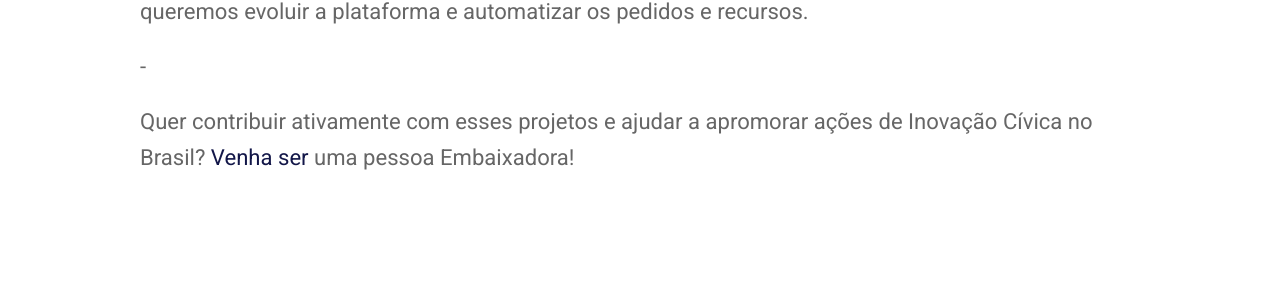
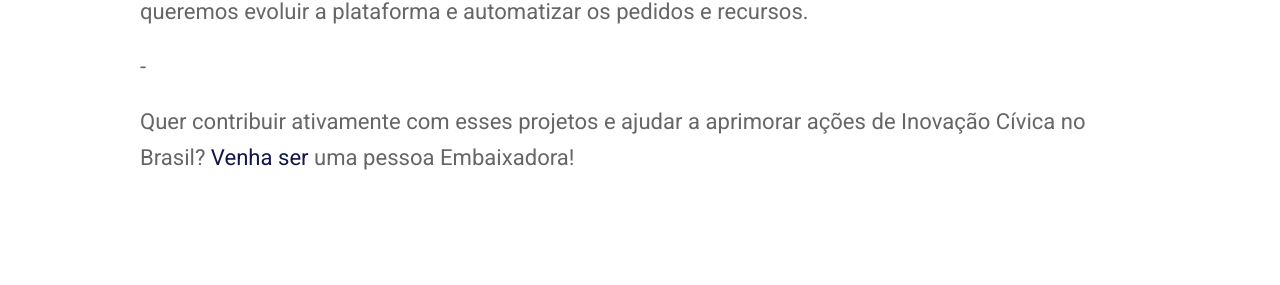
Before and after one commit to okfn-brasil/embaixadoras, a Jekyll site: the page built from _posts/2020-03-23-convocatoria-2-ciclo-2.md, in a window 1280 px wide and 900 px high, scrolled down 1780 px. Shown: the part 151-436 px from the top of the window. Built offline with Jekyll 4.4.1, drawn with Linux system fonts in a browser that asks for light colours; nearby versions of some CDN libraries.

Commit message:
corrige typo e link quebrado

```diff
--- a/_posts/2020-03-23-convocatoria-2-ciclo-2.md
+++ b/_posts/2020-03-23-convocatoria-2-ciclo-2.md
@@ -7,7 +7,7 @@
 ---
 Estamos a todo vapor com o segundo ciclo de inscrições do projeto Embaixadoras! Inscreva-se [pelo formulário](https://docs.google.com/forms/d/e/1FAIpQLScpymQF4cJnz7r8gSbiG-V8pd5r-nyvI-NBFObdAt1rz6LFFw/viewform){:target="_blank"} até o dia 05/04 e aguarde nosso contato.
 
-Você já viu [neste post](https://embaixadoras.ok.org.br/civic tech/2020/03/22/convocatória-2-ciclo-1/){:target="_blank"} o que é Inovação Cívica e como é possível contribuir com os projetos da Open Knowledge Brasil. Mas quais são nossos projetos? Veja a seguir as iniciativas que estamos construindo coletivamente:
+Você já viu [neste post](https://embaixadoras.ok.org.br/civic%20tech/2020/03/22/convocatoria-2-ciclo-1){:target="_blank"} o que é Inovação Cívica e como é possível contribuir com os projetos da Open Knowledge Brasil. Mas quais são nossos projetos? Veja a seguir as iniciativas que estamos construindo coletivamente:
 
 ## Serenata de Amor
 Desde 2016, a [Operação Serenata de Amor](https://serenata.ai/){:target="_blank"} utiliza inteligência artificial e dados abertos para fiscalizar os gastos dos deputados federais pelo uso da [Cota para Exercício da Atividade Parlamentar (CEAP)](https://www2.camara.leg.br/transparencia/acesso-a-informacao/copy_of_perguntas-frequentes/cota-para-o-exercicio-da-atividade-parlamentar){:target="_blank"}. Centenas de pessoas já contribuíram com o projeto, seja [aprimorando seu código](https://github.com/okfn-brasil/serenata-de-amor){:target="_blank"}, seja apoiando financeiramente a dedicação da equipe.
@@ -26,4 +26,4 @@
 
 -
 
-Quer contribuir ativamente com esses projetos e ajudar a apromorar ações de Inovação Cívica no Brasil? [Venha ser](https://docs.google.com/forms/d/e/1FAIpQLScpymQF4cJnz7r8gSbiG-V8pd5r-nyvI-NBFObdAt1rz6LFFw/viewform){:target="_blank"} uma pessoa Embaixadora!
+Quer contribuir ativamente com esses projetos e ajudar a aprimorar ações de Inovação Cívica no Brasil? [Venha ser](https://docs.google.com/forms/d/e/1FAIpQLScpymQF4cJnz7r8gSbiG-V8pd5r-nyvI-NBFObdAt1rz6LFFw/viewform){:target="_blank"} uma pessoa Embaixadora!
```
